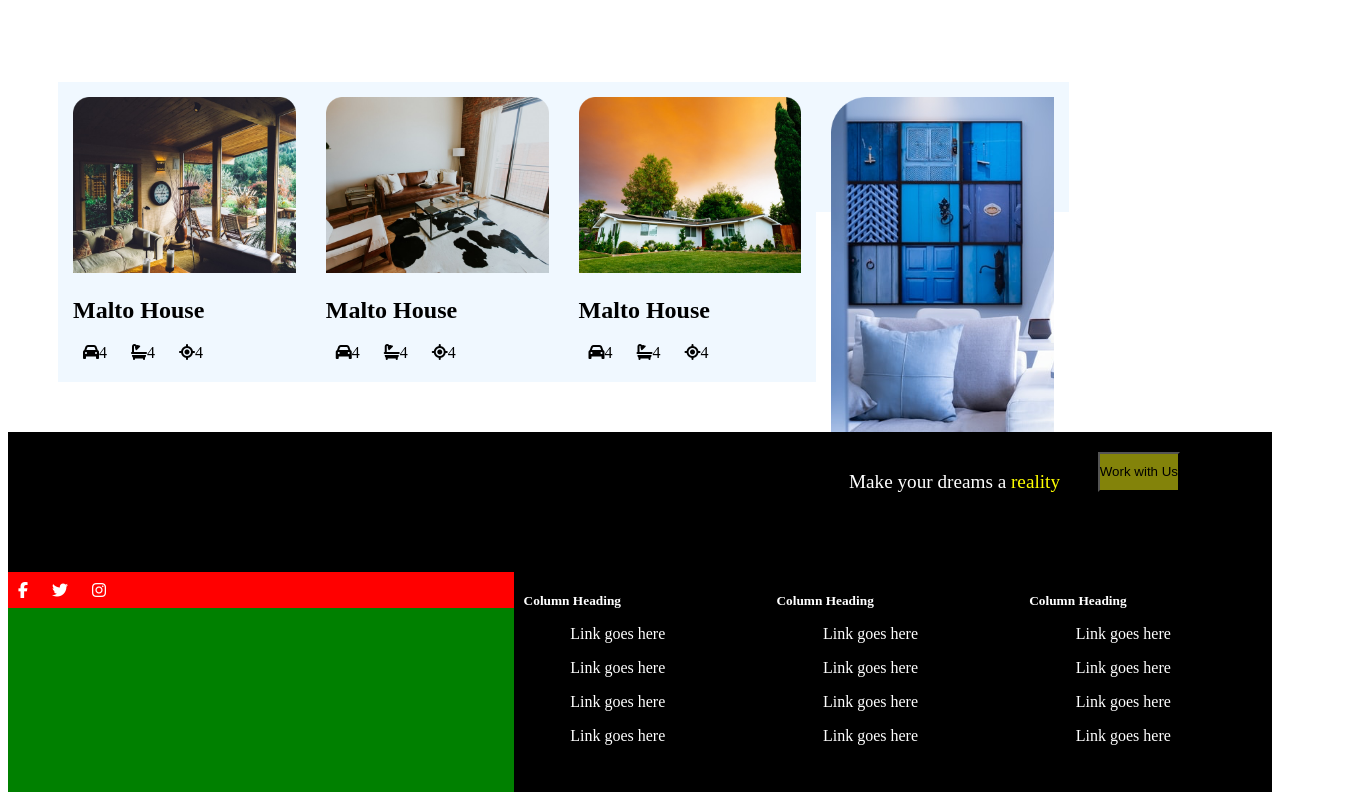
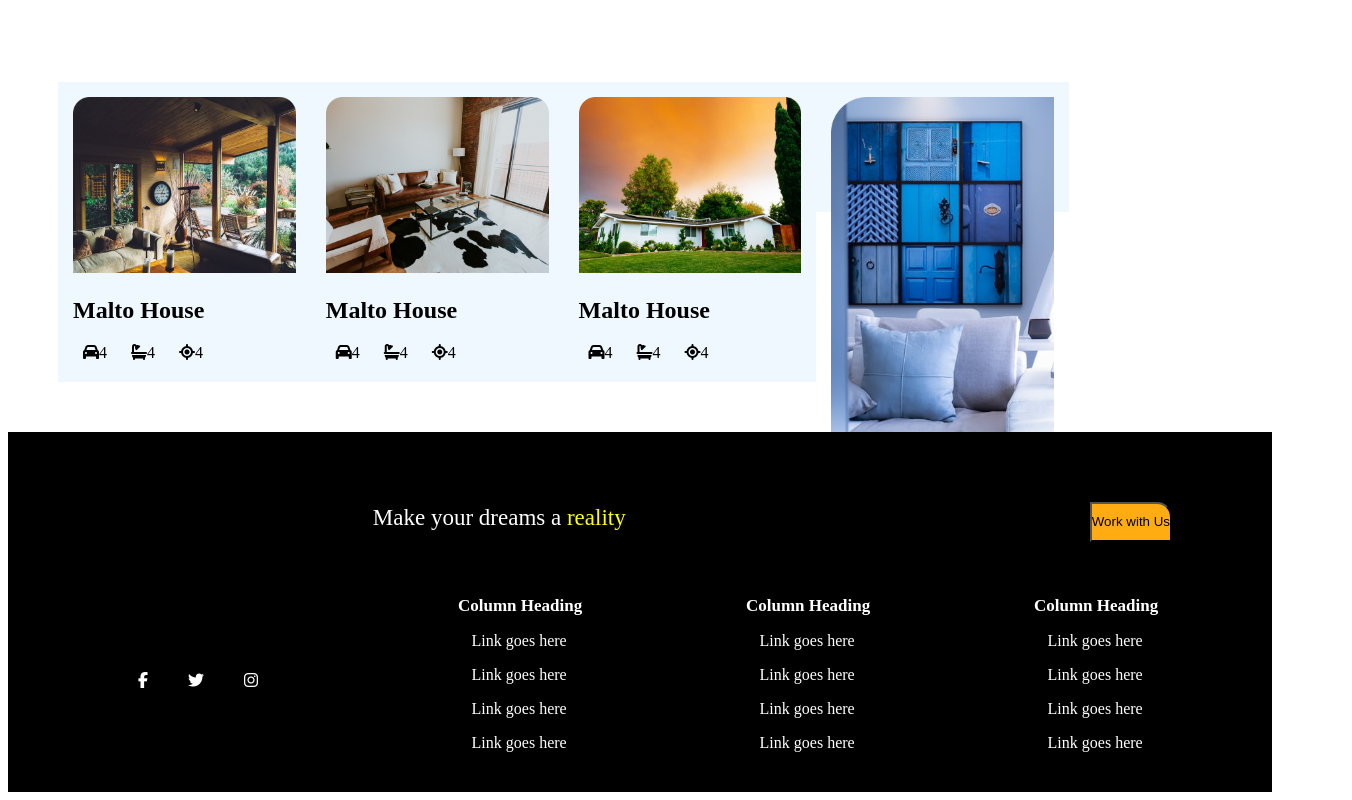
Before and after one commit to KipletingEdwin/IP2, a plain HTML site: page page2.html in a window 1280 px wide. Shown: the part 1608-2408 px from the top of the page, 1352 px wide, since content can reach past the window. Drawn offline with Linux system fonts and the light colour scheme.

```diff
--- a/page2.html
+++ b/page2.html
@@ -176,6 +176,11 @@
            </div>
 
            <div class="row">
+            <div class="fb">
+              <i class="fa-brands fa-facebook-f"></i>
+              <i class="fa-brands fa-twitter"></i>
+              <i class="fa-brands fa-instagram"></i>
+              </div>
             <div class="column">
               <h2>Column Heading</h2>
               <p>Link goes here</p>
@@ -197,14 +202,11 @@
               <p>Link goes here</p>
               <p>Link goes here</p>
             </div>
+
           </div>
 
           <div class="media">
-            <div class="fb">
-            <i class="fa-brands fa-facebook-f"></i>
-            <i class="fa-brands fa-twitter"></i>
-            <i class="fa-brands fa-instagram"></i>
-            </div>
+
           </div>
 
 
--- a/style2.css
+++ b/style2.css
@@ -265,21 +265,24 @@ header ul li{
 .Dream{
     background-color:black;
     height: 100px;
-    display: flex;
     padding: 20px;
+    position: relative;
 
 }
 .Dream p{
-   position: absolute;
-   right: 220px;
-   font-size: larger;
+   position: relative;
+   left: 100px;
+   top: 30px;
+   font-size: 23px;
 
 }
 .Dream button{
 position: absolute;
 right: 100px;
 color: black;
-background-color: rgb(131, 131, 10);
+bottom: 30px;
+background-color:  #FFAC12;
+border-radius: 0 15px 0 0 ;
 height: 40px;
 }
 .Dream p span{
@@ -305,27 +308,40 @@ height: 40px;
   height: 200px;
 }
 .column h2{
+    margin-left: 40px;
     color: white;
-    font-size: smaller;
+    font-size: 17px;
     font-weight: 800;
 }
 .row {
 
-   width: 60%;
+   width:100%;
     display: flex;
     clear: both;
     float: right;
   }
   .media{
-      height: 220px;
-      background-color:green;
+    height: 220px;
+    background-color: black;
   }
   .media i{
       color: white;
      padding: 10px;
+  }
+  .fb{
+    position: relative;
+    right: 100px;
+    display: flex;
+    padding: 50px;
+    margin-left: 140px;
+    margin-top: 50px;
+
 
   }
-  .fb{
-    background-color: red;
+  .fb > i{
+      color: white;
+    display: flex;
+    margin-left: 40px;
+
 
   }
```
